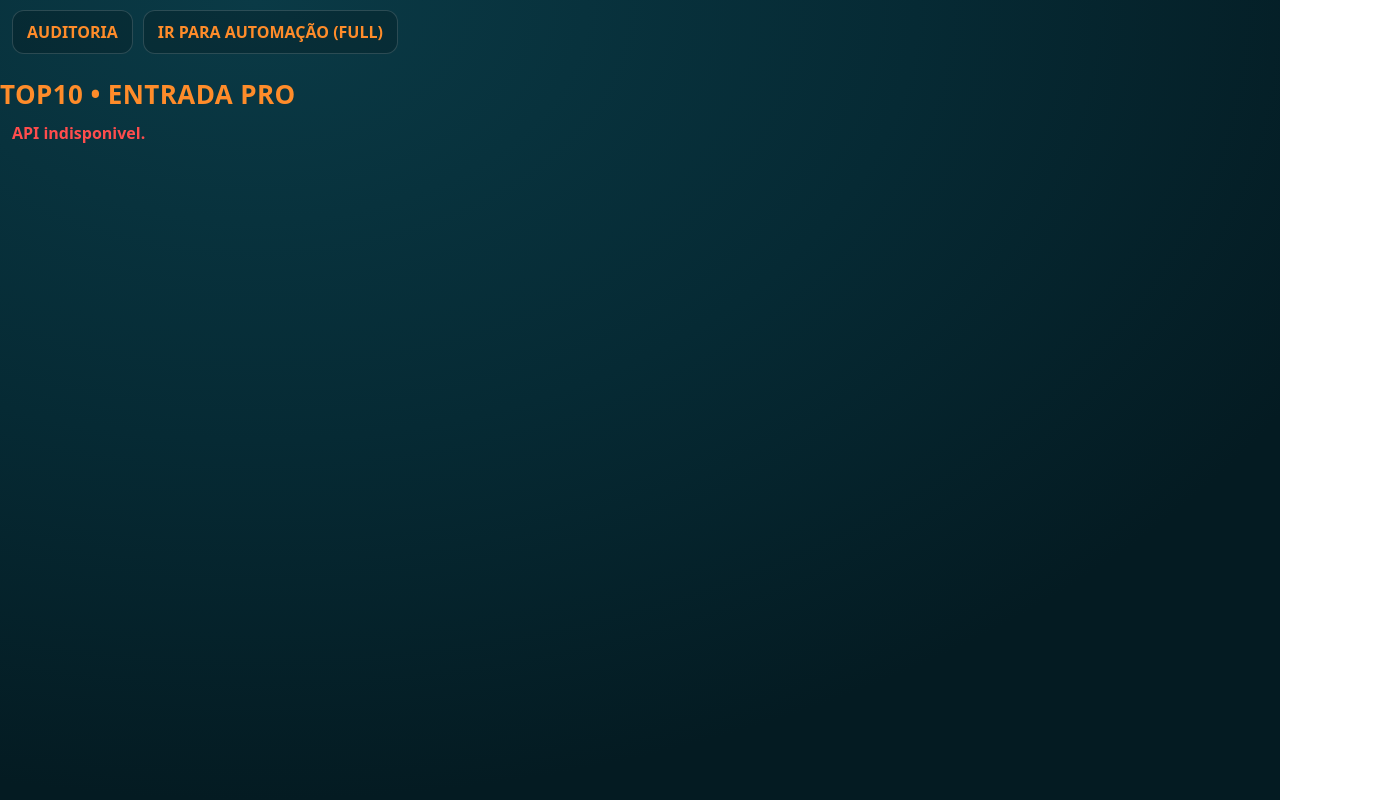
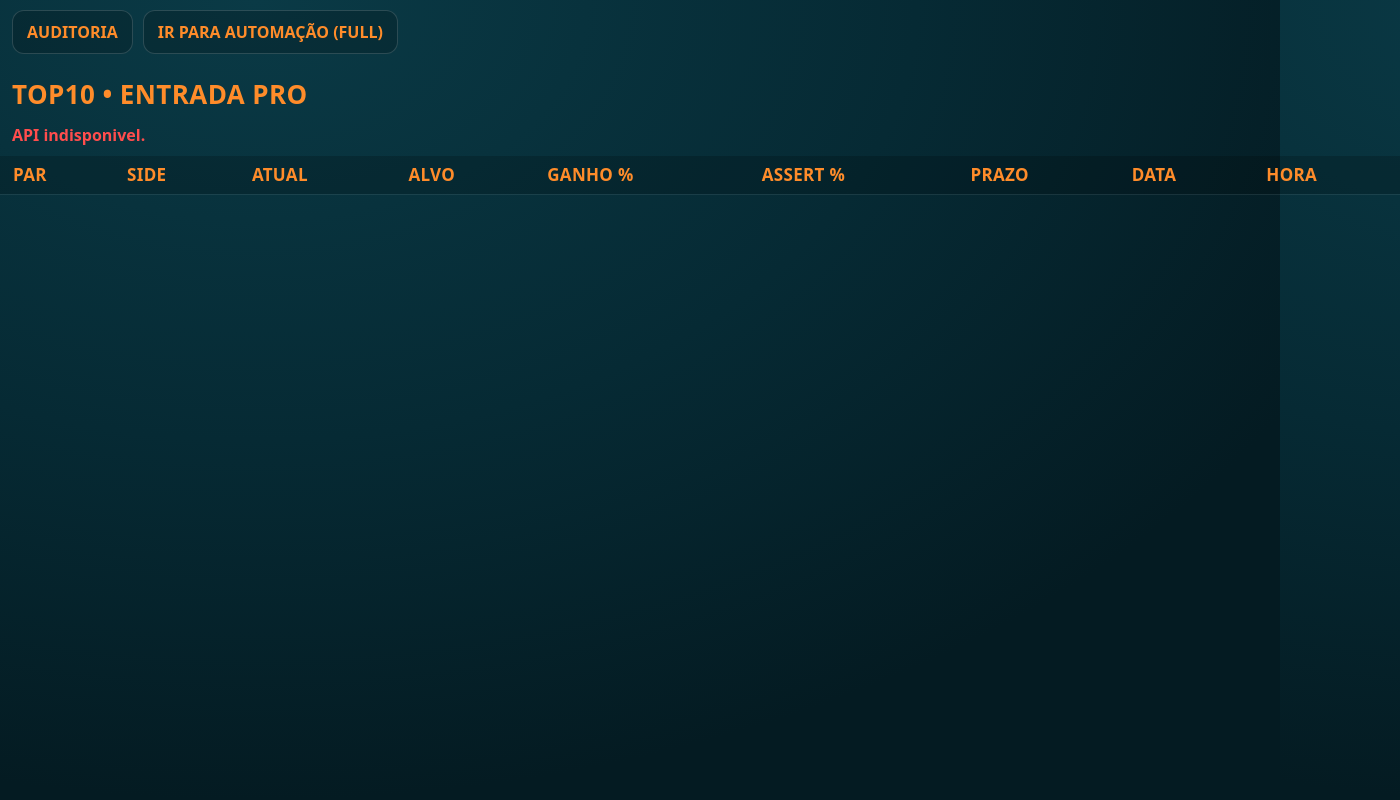
Before and after one commit to roteirods-byte/ENTRADA-PRO, a plain HTML site: page site/top10.html in a window 1280 px wide. Shown: the whole page, 1400 px wide, since content can reach past the window. Drawn offline with Linux system fonts and the light colour scheme; no server answers.

Commit message:
TOP10: restaura titulos das colunas

```diff
--- a/site/top10.html
+++ b/site/top10.html
@@ -7,7 +7,6 @@
   <link rel="stylesheet" href="./assets/style.css?v=20260209a" />
 
   <style id="compact-force-v8">
-    /* 1) TAMANHO: + um pouco */
     th,td{
       padding:8px 13px!important;
       font-size:17px!important;
@@ -22,14 +21,6 @@
       margin-left:auto!important;
       margin-right:auto!important;
     }
-
-    /* 2) DEFINE “INÍCIO” = coluna PAR (mesmo alinhamento do painel) */
-    :root{ --par-left: 0px; }
-
-    /* alinha TÍTULO, ATUALIZAÇÃO e BLOCO “Significado das colunas” */
-    h1,h2,.title,.header,.topbar,.subheader,.updated,.lastUpdate,.ultima,.ultimaAtualizacao,.hint,.hintBox,.legend,.meaning{
-      margin-left: var(--par-left)!important;
-    }
   </style>
 </head>
 
@@ -40,13 +31,25 @@
   </header>
 
   <main id="app">
-    <h1 style="margin:12px 12px 8px;">TOP10 • ENTRADA PRO</h1>
+    <h1 style="margin:12px;">TOP10 • ENTRADA PRO</h1>
 
     <div id="badges" style="margin:0 12px 10px;opacity:.85"></div>
     <div id="status" style="margin:0 12px 10px;display:none"></div>
 
     <table id="tbl" style="margin:0 12px 18px;">
-      <thead></thead>
+      <thead>
+        <tr>
+          <th>PAR</th>
+          <th>SIDE</th>
+          <th>ATUAL</th>
+          <th>ALVO</th>
+          <th>GANHO %</th>
+          <th>ASSERT %</th>
+          <th>PRAZO</th>
+          <th>DATA</th>
+          <th>HORA</th>
+        </tr>
+      </thead>
       <tbody></tbody>
     </table>
   </main>
```
